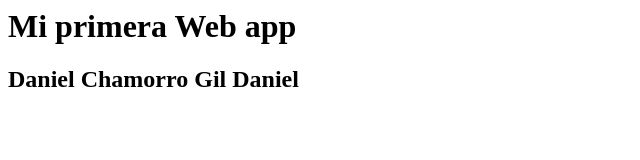
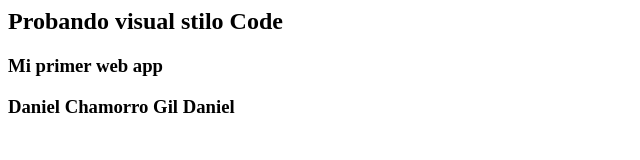
Before and after one commit to ChamorroDaniel/ChamorroDaniel.github.io, a plain HTML site: page index.html in a window 1280 px wide. Shown: the whole page, without its empty margins (0-640 px from the left). Drawn offline with Linux system fonts and the light colour scheme.

Commit message:
Segunda modificacion

```diff
--- a/index.html
+++ b/index.html
@@ -9,8 +9,10 @@
         <link rel="stylesheet" href="">
     </head>
     <body>
-        <h1> Mi primera Web app</h1>
-        <h2> Daniel Chamorro Gil Daniel </h2>
+        <h2> Probando visual stilo Code</h2>
+        <h3>Mi primer web app  </h2>
+        <h3> Daniel Chamorro Gil Daniel</h3>
+
 
         <script src="" async defer></script>
     </body>
```
